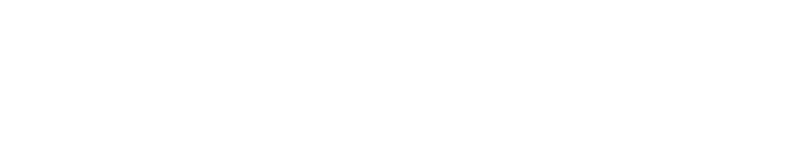
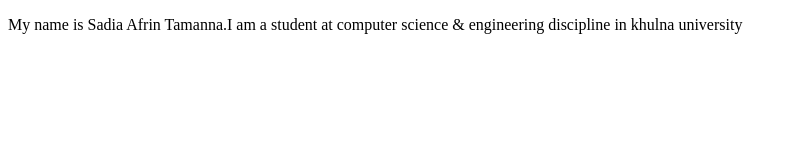
Before and after one commit to Tamanna20D/my_first_github_repo, a plain HTML site: page index.html in a window 1280 px wide. Shown: the whole page, without its empty margins (0-795 px from the left). Drawn offline with Linux system fonts and the light colour scheme.

Commit message:
first commit

```diff
--- a/index.html
+++ b/index.html
@@ -6,6 +6,10 @@
     <title>my first github repo</title>
 </head>
 <body>
+    <div>
+        <p>My name is Sadia Afrin Tamanna.I am a student at computer science & engineering discipline in khulna university</p>
+
+    </div>
 
 </body>
 </html>
```
